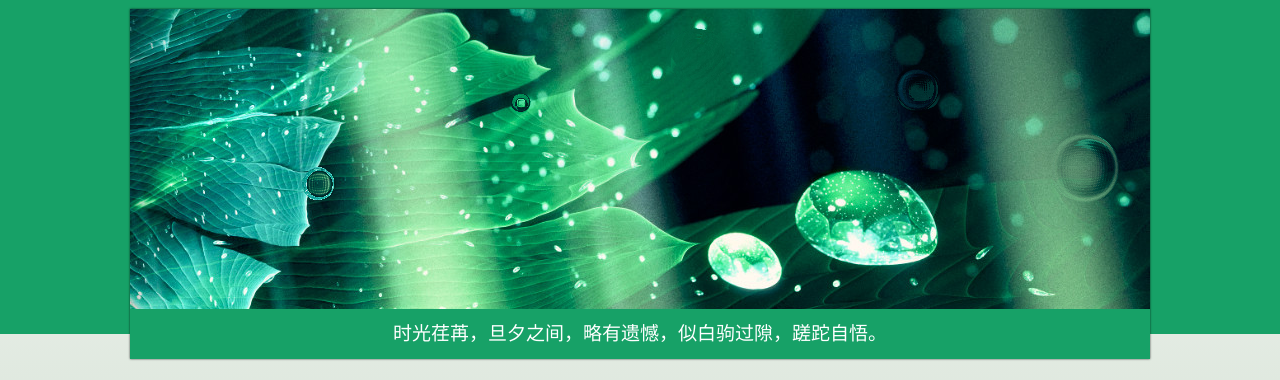
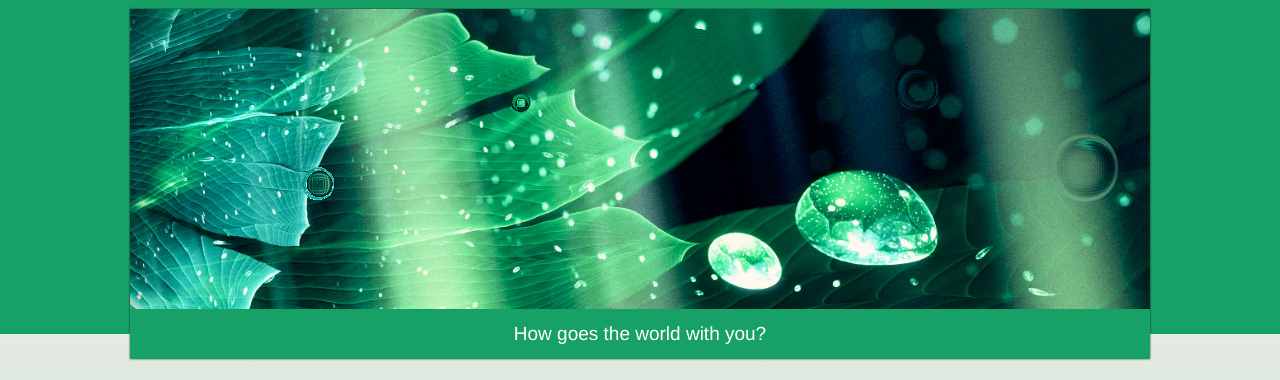
Before and after one commit to TPC666666/TPC666666.github.io, a plain HTML site: page archives/2019/07/index.html in a window 1280 px wide. Shown: the part 101-481 px from the top of the page. Drawn offline with Linux system fonts and the light colour scheme; animation ran at ten frames a second.

Commit message:
Site updated: 2019-07-06 10:52:08

```diff
--- a/archives/2019/07/index.html
+++ b/archives/2019/07/index.html
@@ -32,7 +32,7 @@
     <div id="nav">
         <div class="nav-img" id="nav-img"></div>
         <div class="sentences">
-            时光荏苒，旦夕之间，略有遗憾，似白驹过隙，蹉跎自悟。
+            How goes the world with you?
         </div>
     </div>
 </header>
```
Also changed, not shown: 2019/07/06/first-blog/index.html (+1 -1 lines), archives/2019/index.html (+1 -1 lines), archives/index.html (+1 -1 lines), index.html (+1 -1 lines).
